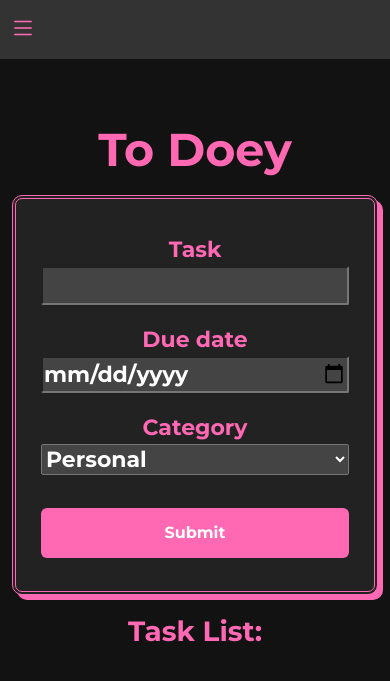
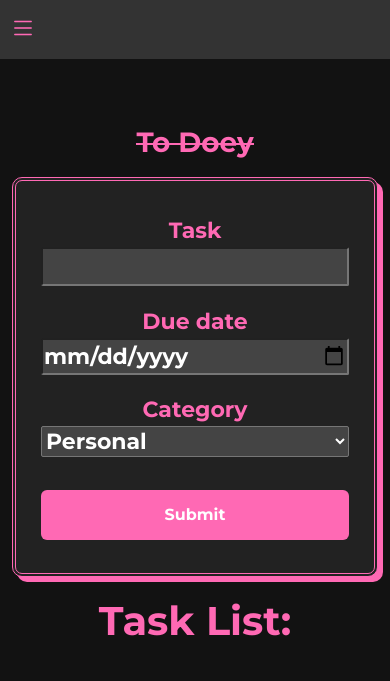
Before and after one commit to jaydeep080805/ToDoey, a Flask app: page / in a window 390 px wide. Shown: the top 681 px of the page. Run offline with Flask 3, Linux system fonts and the light colour scheme; some libraries are stand-ins or nearby versions.

Commit message:
fixed due today styling, added back todoey text animation, small adjustments to desktop and mobile layouts

```diff
--- a/ToDoey/static/css/styles.css
+++ b/ToDoey/static/css/styles.css
@@ -112,6 +112,21 @@ body {
     }
 }
 
+#ToDoey {
+    position: relative;
+}
+
+#ToDoey::after {
+    content: '';
+    position: absolute;
+    top: 50%; /* Adjust this as needed */
+    left: 0;
+    width: 0;
+    height: 2px; /* Adjust thickness of the line */
+    background: var(--pink); /* Color of the strikethrough */
+    animation: strikethrough 1s ease forwards;
+}
+
 /* Form Card Styles */
 .form-card {
     border: solid 4px var(--pink);
@@ -203,6 +218,11 @@ body {
     grid-gap: 25px;
     padding: 10px;
     overflow: auto;
+    width: 100%;
+}
+
+.task-list-container:nth-last-child(1) {
+    margin-bottom: 50px;
 }
 
 /* Task List Heading Styles */
@@ -228,6 +248,10 @@ body {
 
 .task-label {
     transform: translate(0, 15px);
+}
+
+.task-checkbox {
+    margin-right: 5px;
 }
 
 /* profile container for profile.html */
@@ -413,7 +437,7 @@ ul .bi:hover {
     }
 
     /* title */
-    #ToDoey {
+    #ToDoey .task-list-heading {
         font-size: 46px;
     }
 
@@ -426,6 +450,11 @@ ul .bi:hover {
     /* make the tasks show in a list */
     .task-list-container {
         grid-template-columns: repeat(1, 300px);
+        justify-content: center;
+    }
+
+    .task-list-heading {
+        font-size: 40px;
     }
 
     /* make the tasks cards stretch to take the 300px */
```
